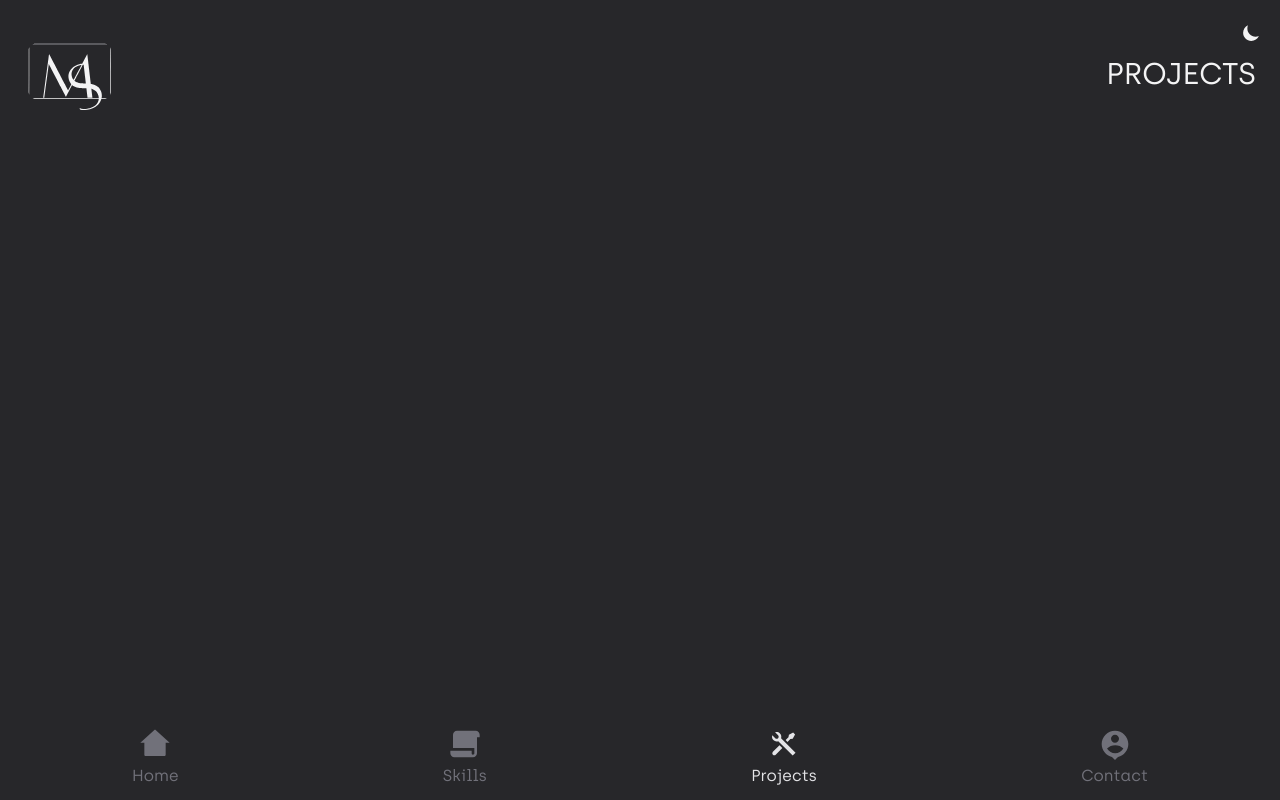
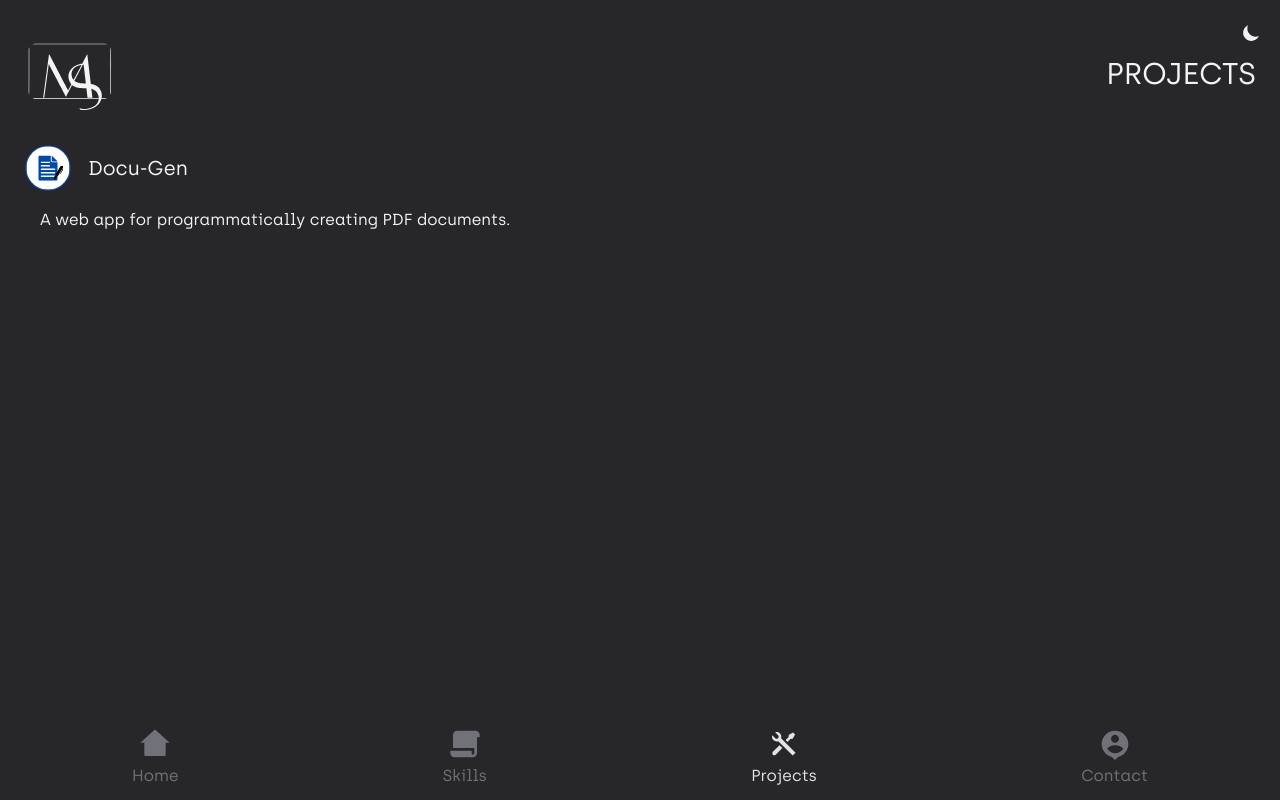
Before and after one commit to Tarrega88/portfolio, a React (Vite) app: page /projects in a window 1280 px wide. Built offline with nearby package versions, Linux system fonts and the light colour scheme.

Commit message:
starting projects section

```diff
--- /dev/null
+++ b/src/features/projects/ProjectContainer.jsx
@@ -0,0 +1,22 @@
+//TODO 6/16/2024: going to put in youtube link to this
+
+function ProjectContainer({
+  projectName,
+  url,
+  src,
+  children,
+  shortDescription,
+}) {
+  return (
+    <div className="pl-2">
+      <div className="flex items-center gap-4 pb-4">
+        <img src={src} className="w-12" />
+        <div className="text-xl">{projectName}</div>
+      </div>
+      <div className="pl-4">{shortDescription}</div>
+      {children}
+    </div>
+  );
+}
+
+export default ProjectContainer;
--- a/src/features/projects/Projects.jsx
+++ b/src/features/projects/Projects.jsx
@@ -1,9 +1,16 @@
 import SectionTitle from "../../ui/SectionTitle";
+import ProjectContainer from "./ProjectContainer";
+import docugen from "./docugen.svg";
 
 function Projects() {
   return (
     <div>
       <SectionTitle mainTitle="Projects" emptySubTitle={true} />
+      <ProjectContainer
+        projectName="Docu-Gen"
+        src={docugen}
+        shortDescription="A web app for programmatically creating PDF documents."
+      ></ProjectContainer>
     </div>
   );
 }
--- a/src/ui/CodeBlock.jsx
+++ b/src/ui/CodeBlock.jsx
@@ -1,7 +1,4 @@
 function CodeBlock({ heading, text, intro, icon, current }) {
-  // console.log(text);
-  // console.log("here");
-  console.log(icon);
   const space = "\xa0";
   const actualText = text.replaceAll(" ", space);
   const textArr = actualText.split("\n");
```
Also changed, not shown: src/features/projects/docugen.svg (added).
